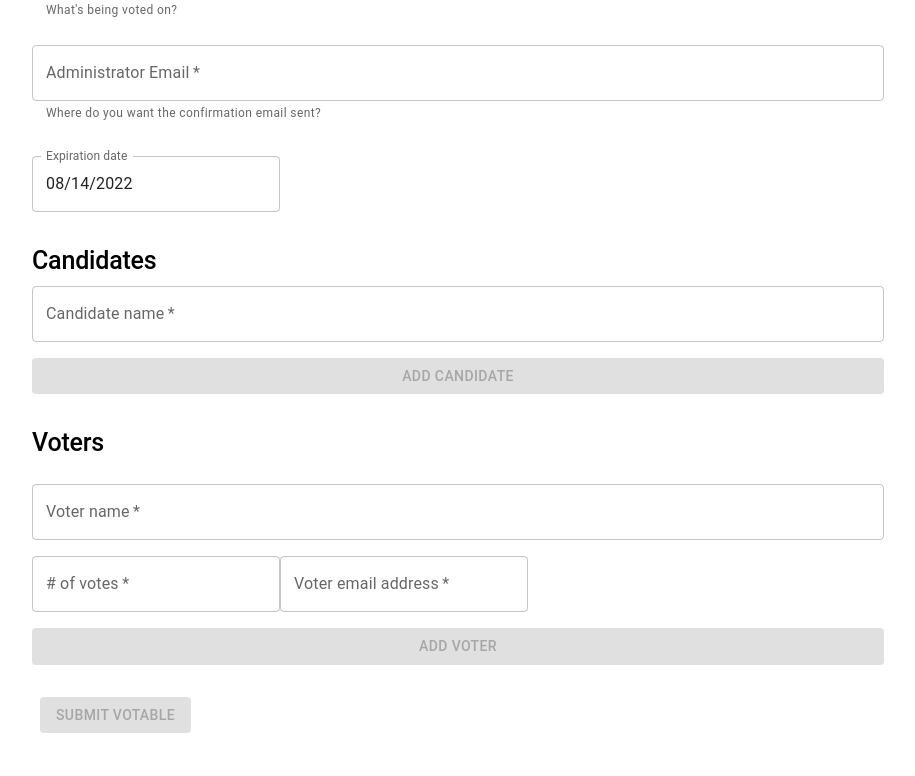
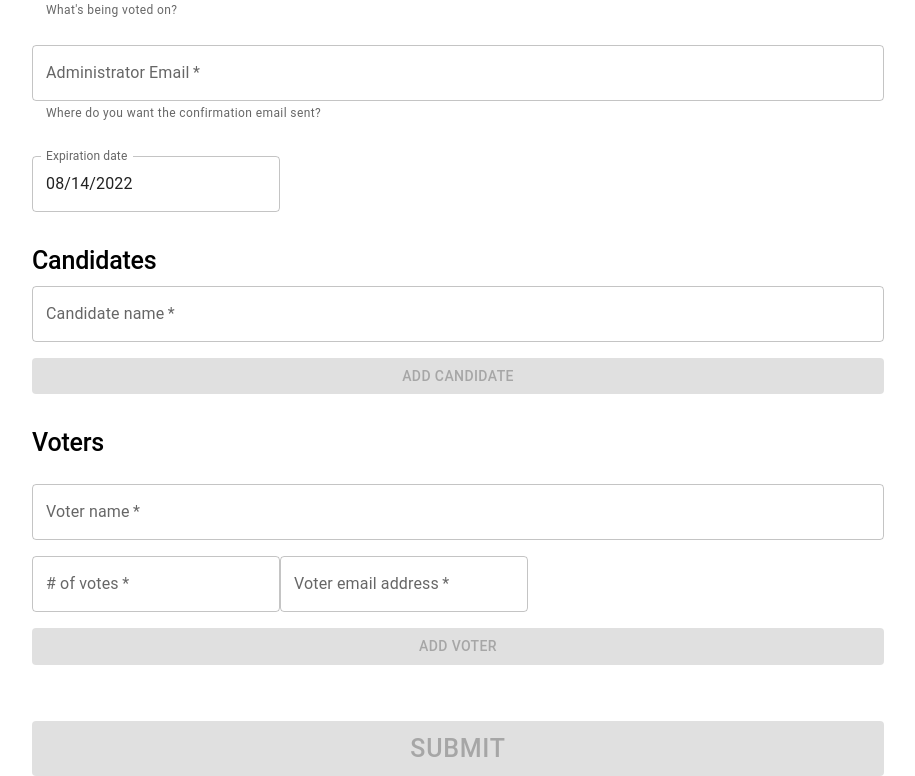
Before and after one commit to JamesMitofsky/Community-Votes, a React (Create React App) app: page /admin in a window 1280 px wide. Shown: the part 203-979 px from the top of the page, without its empty margins (182-1097 px from the left). Before the commit the page ends 944 px from the top, so only its background shows below. Built offline with nearby package versions, Linux system fonts and the light colour scheme.

Commit message:
Change to loading button

```diff
--- a/src/components/BuildVotable.jsx
+++ b/src/components/BuildVotable.jsx
@@ -12,6 +12,7 @@ import NameList from "./NameList.jsx";
 import { Helmet } from "react-helmet";
 import Error from "../components/alerts/Error.jsx";
 import axios from "axios";
+import { LoadingButton } from "@mui/lab";
 
 export default function BuildVotable() {
   // STATES SECTION
@@ -118,14 +119,14 @@ export default function BuildVotable() {
   }
 
   // submit button disabled if incomplete form
-  const [buttonState, setButtonState] = useState(true);
+  const [submitEnabled, setSubmitEnabled] = useState(false);
   useEffect(() => {
     const readyToGo = Object.values(completeVotable).every(
       (prop) => prop.length > 0
     );
 
     if (readyToGo) {
-      setButtonState(false);
+      setSubmitEnabled(true);
     }
   }, [completeVotable]);
 
@@ -240,12 +241,17 @@ export default function BuildVotable() {
         </Grid>
         <Grid item>
           {votableConfirmation}
-          <SuccessButton
-            publishToServer={publishToServer}
+          <LoadingButton
+            fullWidth
+            onClick={publishToServer}
             loading={loading}
-            success={success}
-            incompleteForm={buttonState}
-          />
+            variant="contained"
+            // loadingIndicator="Submitting your ballot..."
+            disabled={!submitEnabled}
+            sx={{ mt: 4, fontSize: 25 }}
+          >
+            Submit
+          </LoadingButton>
           {error.state ? (
             <Error state={error.state} response={error.response} />
           ) : null}
```
